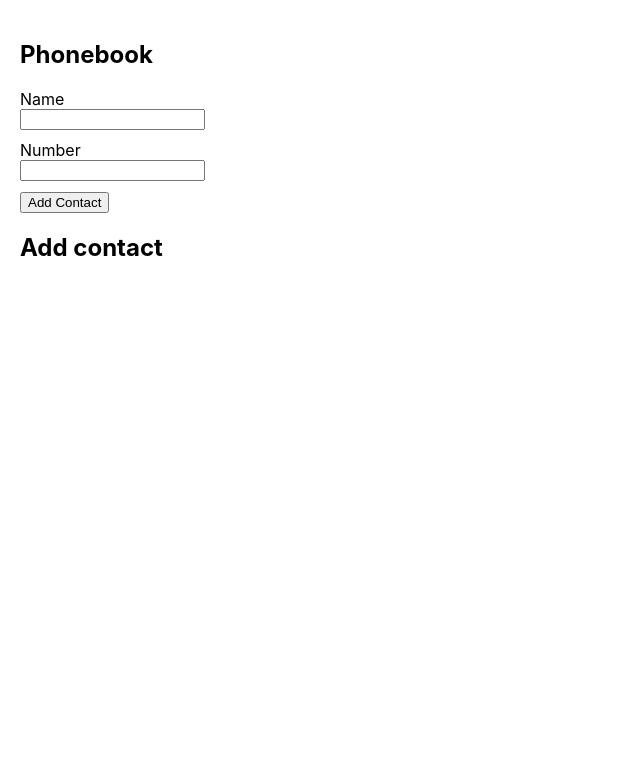
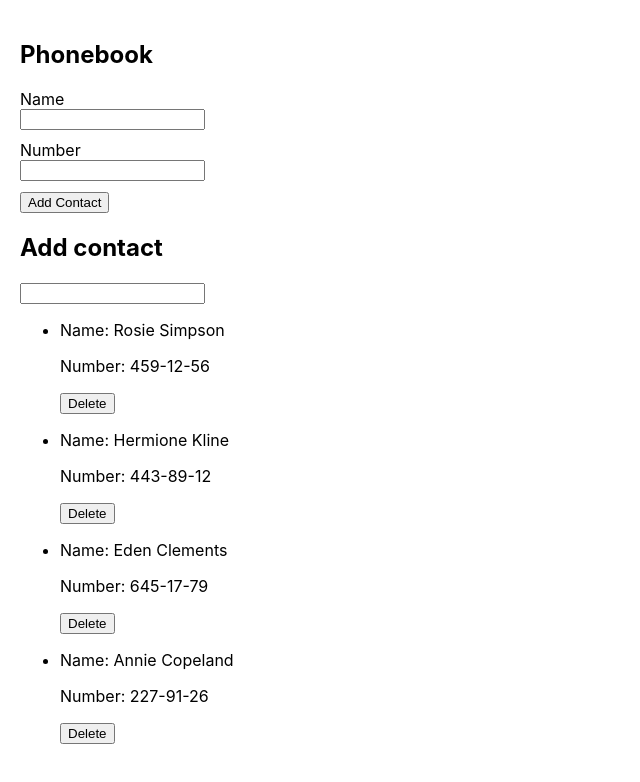
Before and after one commit to OlehFilyak/goit-react-hw-02-phonebook, a React (Create React App) app: page / in a window 1280 px wide. Shown: the top 782 px of the page, without its empty margins (0-640 px from the left). Built offline with nearby package versions, Linux system fonts and the light colour scheme; the HTML template or start-up script is replaced by a standard one.

Commit message:
added button delete

```diff
--- a/src/App.js
+++ b/src/App.js
@@ -3,15 +3,21 @@ import { nanoid } from "nanoid";
 import Section from "./Components/Section/Section";
 import PhoneBookList from "./Components/PhoneBookList/PhoneBookList";
 import PhoneBookEditor from "./Components/PhoneBookEditor/PhoneBookEditor";
+import SearchContactInput from "./Components/SearchContactInput/SearchContactInput";
 import "./App.css";
 
 class App extends React.Component {
   state = {
-    contacts: [],
+    contacts: [
+      { id: "id-1", name: "Rosie Simpson", number: "459-12-56" },
+      { id: "id-2", name: "Hermione Kline", number: "443-89-12" },
+      { id: "id-3", name: "Eden Clements", number: "645-17-79" },
+      { id: "id-4", name: "Annie Copeland", number: "227-91-26" },
+    ],
+    filter: "",
     name: "",
     number: "",
   };
-
   handleRecordNameToStateName = (e) => {
     this.setState({ [e.target.name]: e.target.value });
   };
@@ -30,6 +36,15 @@ class App extends React.Component {
     console.log(this.state.contacts);
   };
 
+  onDeleteContact = (e) => {
+    this.setState({
+      contacts: this.state.contacts.filter((el) => el.id !== e.target.id),
+    });
+    console.log();
+  };
+
+  onSearchContact = (e) => {};
+
   render() {
     return (
       <div className="App">
@@ -40,7 +55,11 @@ class App extends React.Component {
           />
         </Section>
         <Section title={"Add contact"}>
-          <PhoneBookList contacts={this.state.contacts} />
+          <SearchContactInput />
+          <PhoneBookList
+            contacts={this.state.contacts}
+            onDeleteContact={this.onDeleteContact}
+          />
         </Section>
       </div>
     );
--- a/src/Components/PhoneBookList/PhoneBookList.jsx
+++ b/src/Components/PhoneBookList/PhoneBookList.jsx
@@ -1,10 +1,16 @@
 import PhoneBookListItem from "../PhoneBookListItem/PhoneBookListItem";
-function PhoneBookList({ contacts }) {
+function PhoneBookList({ contacts, onDeleteContact }) {
   return (
     <ul>
       {contacts.map(({ name, number, id }) => {
         return (
-          <PhoneBookListItem key={id} name={name} number={number} id={id} />
+          <PhoneBookListItem
+            key={id}
+            name={name}
+            number={number}
+            id={id}
+            onDeleteContact={onDeleteContact}
+          />
         );
       })}
     </ul>
--- a/src/Components/PhoneBookListItem/PhoneBookListItem.jsx
+++ b/src/Components/PhoneBookListItem/PhoneBookListItem.jsx
@@ -1,8 +1,11 @@
-function PhoneBookListItem({ id, name, number }) {
+function PhoneBookListItem({ id, name, number, onDeleteContact }) {
   return (
     <li key={id}>
       <p>Name: {name}</p>
       <p>Number: {number}</p>
+      <button onClick={onDeleteContact} id={id}>
+        Delete
+      </button>
     </li>
   );
 }
--- /dev/null
+++ b/src/Components/SearchContactInput/SearchContactInput.jsx
@@ -0,0 +1,13 @@
+function SearchContactInput() {
+  return (
+    <label>
+      <input
+        type="text"
+        name="filter"
+        title="Введіть, будь ласка, ім'я, або прізвище людини, яку шукаєте"
+      />
+    </label>
+  );
+}
+
+export default SearchContactInput;
```
